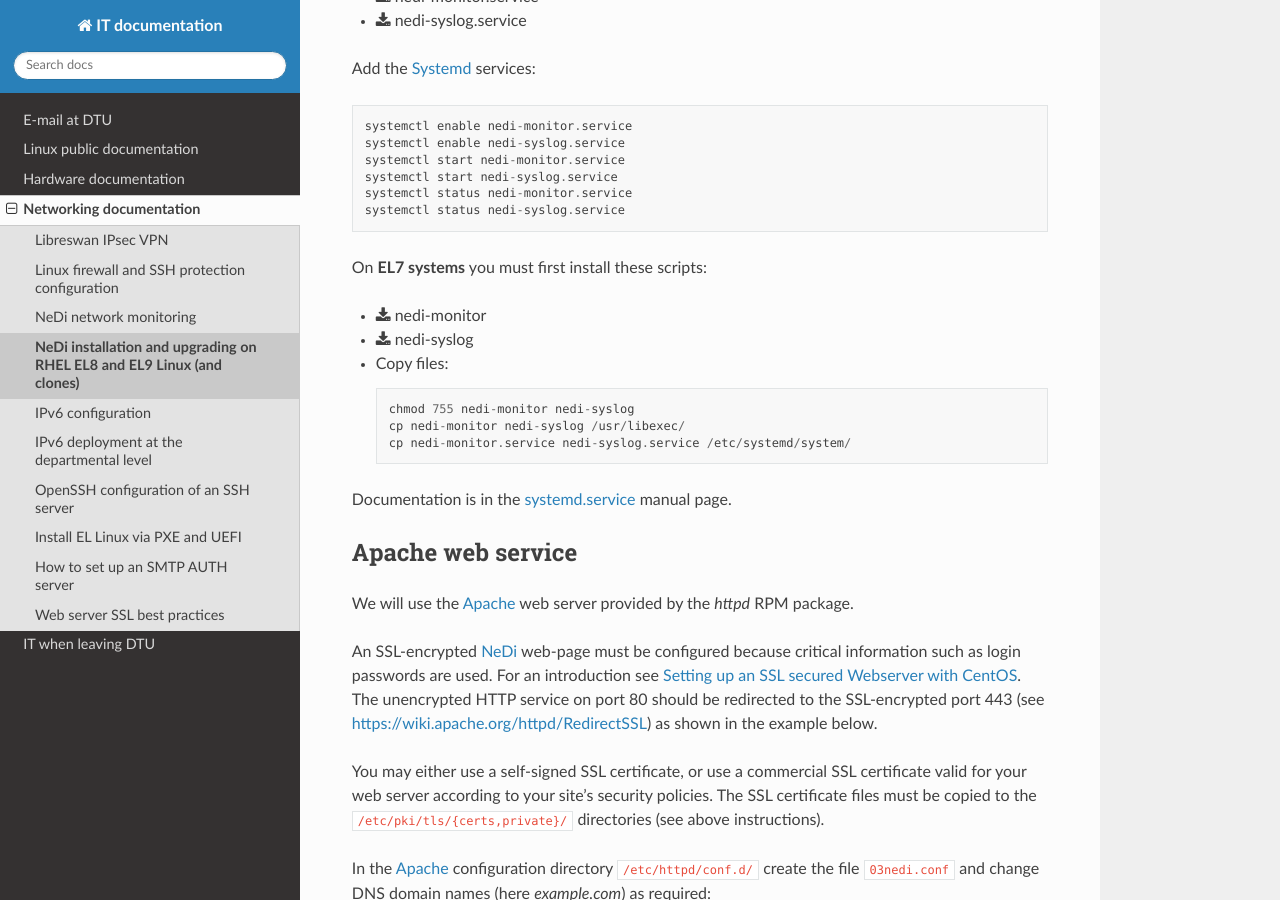
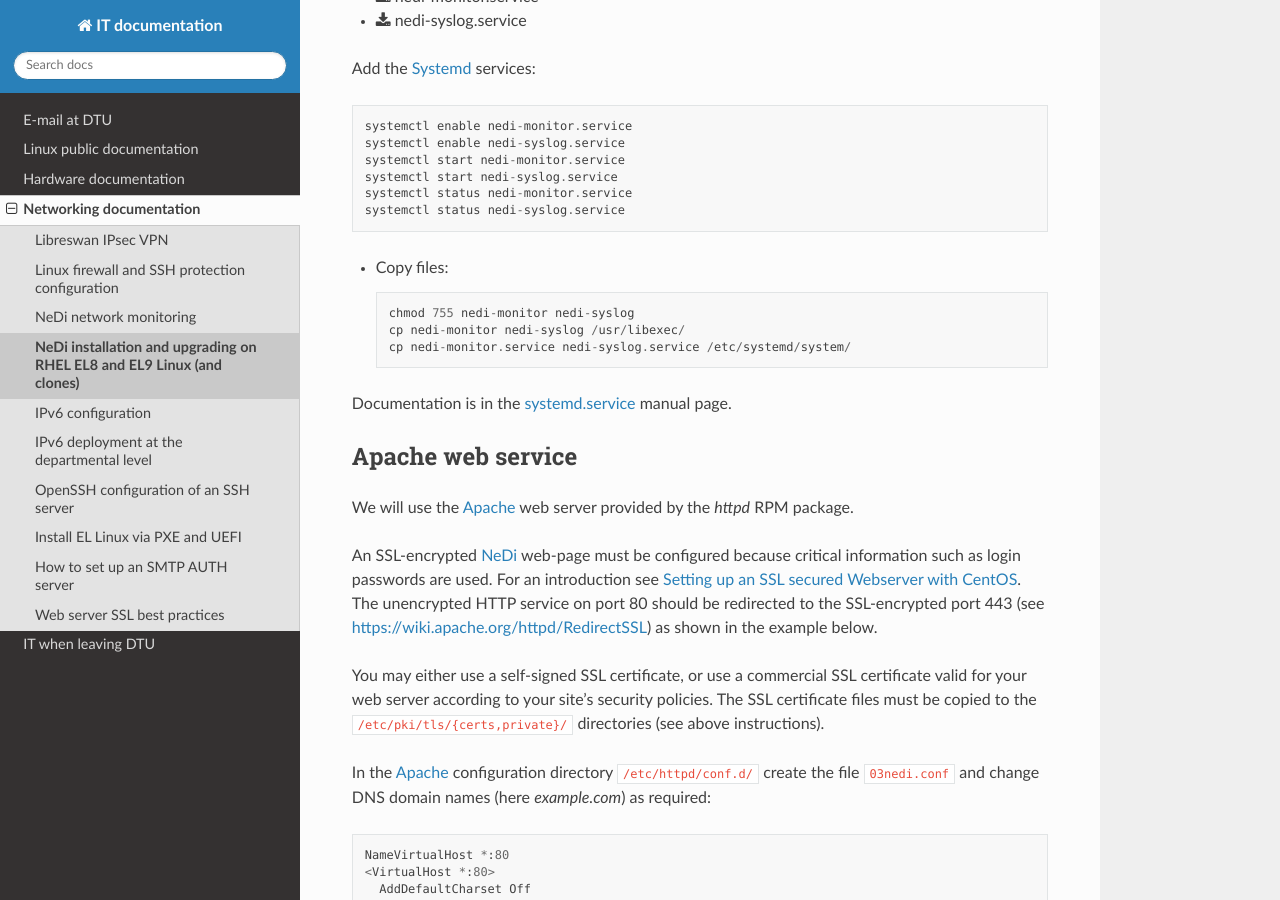
Before and after one commit to OleHolmNielsen/ITwiki, a Sphinx documentation site: the page built from docs/NeDi_installation_on_CentOS.rst, in a window 1280 px wide and 900 px high, scrolled down 5967 px. Built offline with Sphinx 7.4.7 and the Read the Docs theme 3.1.0, drawn with Linux system fonts in a browser that asks for light colours; some of the changed text lies outside the part shown.

Commit message:
Removed references to EL7

```diff
--- a/docs/NeDi_installation_on_CentOS.rst
+++ b/docs/NeDi_installation_on_CentOS.rst
@@ -247,10 +247,6 @@ Add the Systemd_ services::
   systemctl status nedi-monitor.service
   systemctl status nedi-syslog.service
 
-On **EL7 systems** you must first install these scripts:
-
-* :download:`nedi-monitor <attachments/nedi-monitor>`
-* :download:`nedi-syslog <attachments/nedi-syslog>`
 * Copy files::
 
     chmod 755 nedi-monitor nedi-syslog
```
Also changed, not shown: other parts of docs/NeDi_installation_on_CentOS.rst (+0 -2 lines).
